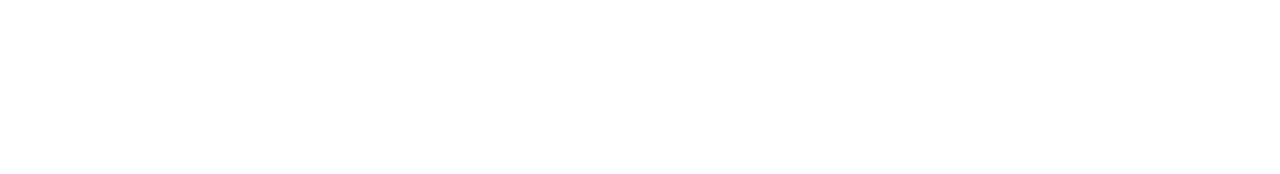
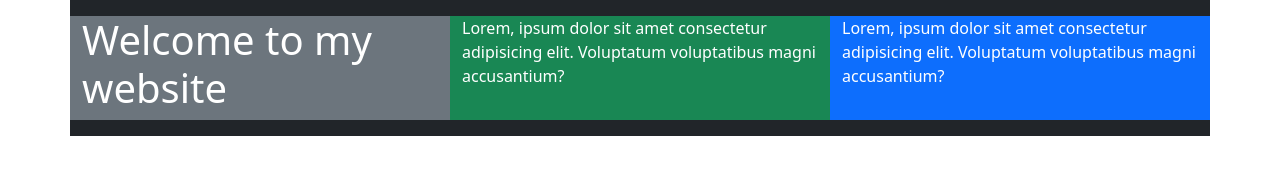
Before and after one commit to jonytalukdar/Bootstrap, a plain HTML site: page index.html in a window 1280 px wide. Drawn offline with Linux system fonts and the light colour scheme.

Commit message:
added grid system layout

```diff
--- a/index.html
+++ b/index.html
@@ -5,8 +5,32 @@
     <meta name="viewport" content="width=device-width, initial-scale=1.0" />
     <title>Bootstrap</title>
     <link rel="stylesheet" href="css/bootstrap.min.css" />
+    <link
+      rel="stylesheet"
+      href="https://stackpath.bootstrapcdn.com/font-awesome/4.7.0/css/font-awesome.min.css"
+    />
   </head>
   <body>
+    <div class="container bg-dark text-white py-3">
+      <div class="row">
+        <div class="col-sm-12 col-md-4 bg-secondary">
+          <h1>Welcome to my website</h1>
+        </div>
+        <div class="col-sm-12 col-md-4 bg-success">
+          <p>
+            Lorem, ipsum dolor sit amet consectetur adipisicing elit. Voluptatum
+            voluptatibus magni accusantium?
+          </p>
+        </div>
+        <div class="col-sm-12 col-md-4 bg-primary">
+          <p>
+            Lorem, ipsum dolor sit amet consectetur adipisicing elit. Voluptatum
+            voluptatibus magni accusantium?
+          </p>
+        </div>
+      </div>
+    </div>
+
     <script src="js/bootstrap.min.js"></script>
   </body>
 </html>
```
